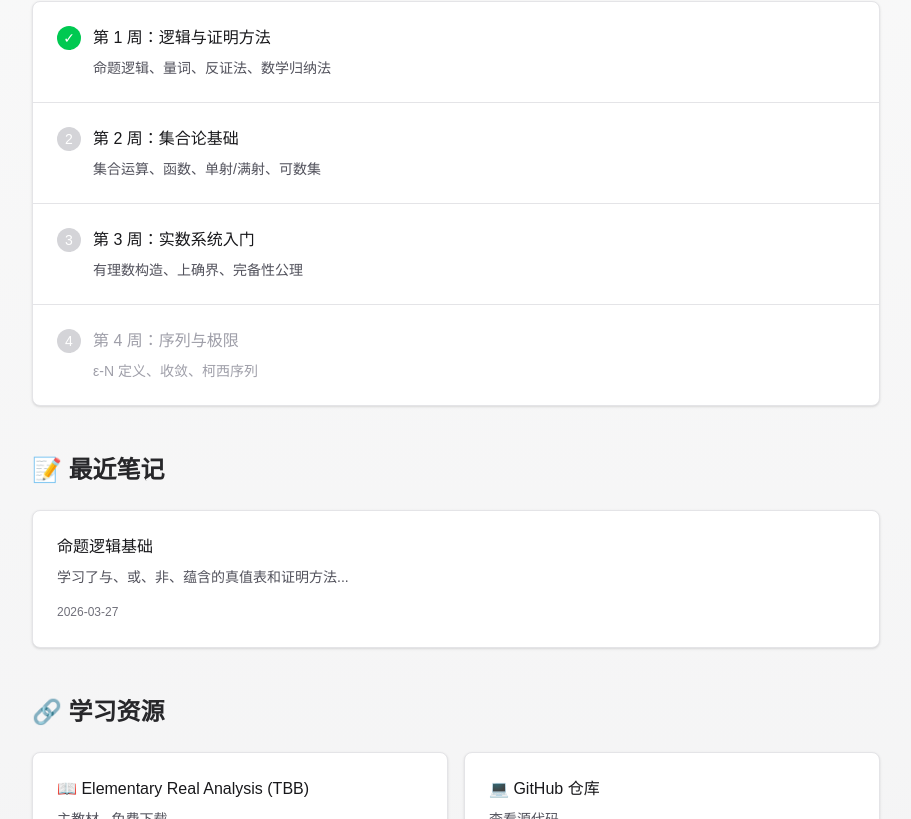
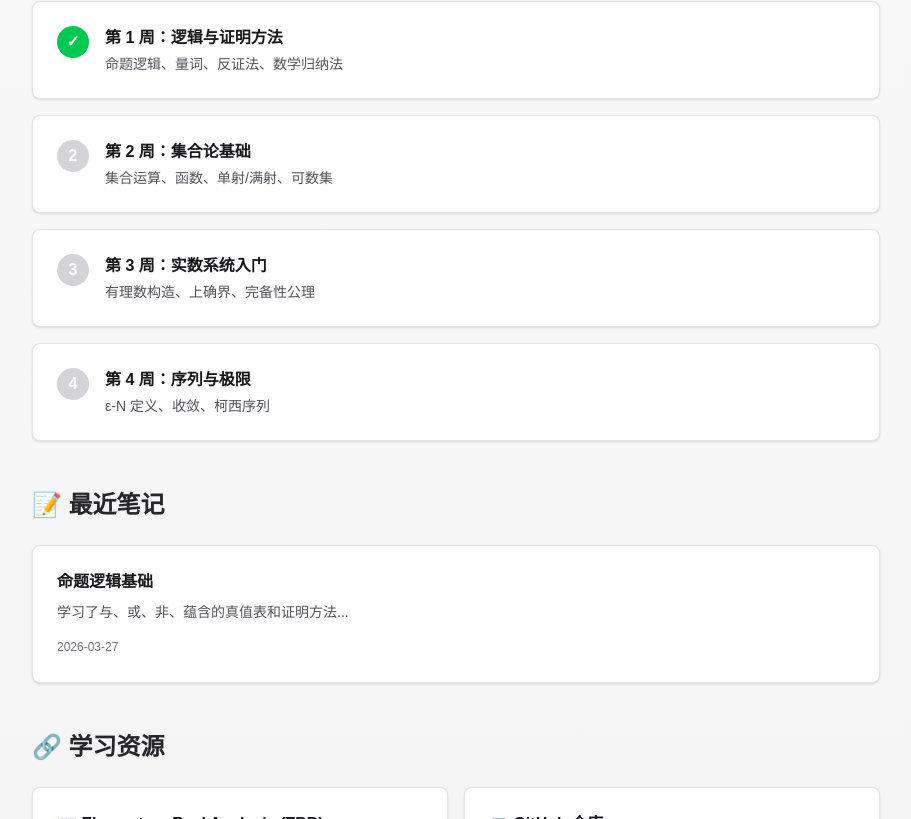
Before and after one commit to jasmineh9992-debug/math-learning, a Next.js app: page / in a window 1280 px wide. Shown: the part 501-1320 px from the top of the page, without its empty margins (184-1095 px from the left). Built offline with nearby package versions, Linux system fonts and the light colour scheme.

Commit message:
重构：动态加载狐狸宠物脚本 🦊

```diff
--- a/app/page.tsx
+++ b/app/page.tsx
@@ -6,14 +6,42 @@ export default function Home() {
   const [foxLoaded, setFoxLoaded] = useState(false);
 
   useEffect(() => {
-    // 初始化狐狸宠物
-    if (typeof window !== "undefined" && (window as any).initFoxPet) {
-      (window as any).initFoxPet();
-      setFoxLoaded(true);
-      console.log("🦊 狐狸宠物已初始化!");
-    } else {
-      console.log("❌ 狐狸宠物脚本未加载");
-    }
+    // 加载狐狸宠物脚本
+    const loadFoxPet = () => {
+      // 检查是否已经加载
+      if ((window as any).initFoxPet) {
+        (window as any).initFoxPet();
+        setFoxLoaded(true);
+        console.log("🦊 狐狸宠物已初始化!");
+        return;
+      }
+
+      // 动态加载脚本
+      const script = document.createElement("script");
+      script.src = "/fox-pet.js";
+      script.async = true;
+      script.onload = () => {
+        if ((window as any).initFoxPet) {
+          (window as any).initFoxPet();
+          setFoxLoaded(true);
+          console.log("🦊 狐狸宠物脚本加载成功!");
+        }
+      };
+      script.onerror = () => {
+        console.error("❌ 狐狸宠物脚本加载失败");
+      };
+      document.body.appendChild(script);
+    };
+
+    loadFoxPet();
+
+    return () => {
+      // 清理
+      const script = document.querySelector('script[src="/fox-pet.js"]');
+      if (script) {
+        script.remove();
+      }
+    };
   }, []);
 
   return (
@@ -76,34 +104,61 @@ export default function Home() {
           <h2 className="text-2xl font-semibold text-zinc-800 dark:text-zinc-200 mb-6">
             📖 当前进度
           </h2>
-          <div className="bg-white dark:bg-zinc-800 rounded-lg shadow-sm border border-zinc-200 dark:border-zinc-700 overflow-hidden">
-            <div className="p-6 border-b border-zinc-200 dark:border-zinc-700">
-              <div className="flex items-center gap-3 mb-2">
-                <span className="w-6 h-6 rounded-full bg-green-500 flex items-center justify-center text-white text-sm">✓</span>
-                <h3 className="font-medium text-zinc-900 dark:text-zinc-100">第 1 周：逻辑与证明方法</h3>
+          <div className="space-y-4">
+            <div className="p-6 bg-white dark:bg-zinc-800 rounded-lg shadow-sm border border-zinc-200 dark:border-zinc-700 flex items-start gap-4">
+              <div className="flex-shrink-0 w-8 h-8 rounded-full bg-green-500 flex items-center justify-center text-white font-bold">
+                ✓
               </div>
-              <p className="text-sm text-zinc-600 dark:text-zinc-400 ml-9">命题逻辑、量词、反证法、数学归纳法</p>
+              <div className="flex-1">
+                <h3 className="font-semibold text-zinc-900 dark:text-zinc-100 mb-1">
+                  第 1 周：逻辑与证明方法
+                </h3>
+                <p className="text-sm text-zinc-600 dark:text-zinc-400">
+                  命题逻辑、量词、反证法、数学归纳法
+                </p>
+              </div>
             </div>
-            <div className="p-6 border-b border-zinc-200 dark:border-zinc-700">
-              <div className="flex items-center gap-3 mb-2">
-                <span className="w-6 h-6 rounded-full bg-zinc-300 dark:bg-zinc-600 flex items-center justify-center text-white text-sm">2</span>
-                <h3 className="font-medium text-zinc-900 dark:text-zinc-100">第 2 周：集合论基础</h3>
+
+            <div className="p-6 bg-white dark:bg-zinc-800 rounded-lg shadow-sm border border-zinc-200 dark:border-zinc-700 flex items-start gap-4">
+              <div className="flex-shrink-0 w-8 h-8 rounded-full bg-zinc-300 dark:bg-zinc-600 flex items-center justify-center text-white font-bold">
+                2
               </div>
-              <p className="text-sm text-zinc-600 dark:text-zinc-400 ml-9">集合运算、函数、单射/满射、可数集</p>
+              <div className="flex-1">
+                <h3 className="font-semibold text-zinc-900 dark:text-zinc-100 mb-1">
+                  第 2 周：集合论基础
+                </h3>
+                <p className="text-sm text-zinc-600 dark:text-zinc-400">
+                  集合运算、函数、单射/满射、可数集
+                </p>
+              </div>
             </div>
-            <div className="p-6 border-b border-zinc-200 dark:border-zinc-700">
-              <div className="flex items-center gap-3 mb-2">
-                <span className="w-6 h-6 rounded-full bg-zinc-300 dark:bg-zinc-600 flex items-center justify-center text-white text-sm">3</span>
-                <h3 className="font-medium text-zinc-900 dark:text-zinc-100">第 3 周：实数系统入门</h3>
+
+            <div className="p-6 bg-white dark:bg-zinc-800 rounded-lg shadow-sm border border-zinc-200 dark:border-zinc-700 flex items-start gap-4">
+              <div className="flex-shrink-0 w-8 h-8 rounded-full bg-zinc-300 dark:bg-zinc-600 flex items-center justify-center text-white font-bold">
+                3
               </div>
-              <p className="text-sm text-zinc-600 dark:text-zinc-400 ml-9">有理数构造、上确界、完备性公理</p>
+              <div className="flex-1">
+                <h3 className="font-semibold text-zinc-900 dark:text-zinc-100 mb-1">
+                  第 3 周：实数系统入门
+                </h3>
+                <p className="text-sm text-zinc-600 dark:text-zinc-400">
+                  有理数构造、上确界、完备性公理
+                </p>
+              </div>
             </div>
-            <div className="p-6">
-              <div className="flex items-center gap-3 mb-2">
-                <span className="w-6 h-6 rounded-full bg-zinc-300 dark:bg-zinc-600 flex items-center justify-center text-white text-sm">4</span>
-                <h3 className="font-medium text-zinc-400 dark:text-zinc-500">第 4 周：序列与极限</h3>
+
+            <div className="p-6 bg-white dark:bg-zinc-800 rounded-lg shadow-sm border border-zinc-200 dark:border-zinc-700 flex items-start gap-4">
+              <div className="flex-shrink-0 w-8 h-8 rounded-full bg-zinc-300 dark:bg-zinc-600 flex items-center justify-center text-white font-bold">
+                4
               </div>
-              <p className="text-sm text-zinc-400 dark:text-zinc-500 ml-9">ε-N 定义、收敛、柯西序列</p>
+              <div className="flex-1">
+                <h3 className="font-semibold text-zinc-900 dark:text-zinc-100 mb-1">
+                  第 4 周：序列与极限
+                </h3>
+                <p className="text-sm text-zinc-600 dark:text-zinc-400">
+                  ε-N 定义、收敛、柯西序列
+                </p>
+              </div>
             </div>
           </div>
         </section>
@@ -113,13 +168,15 @@ export default function Home() {
           <h2 className="text-2xl font-semibold text-zinc-800 dark:text-zinc-200 mb-6">
             📝 最近笔记
           </h2>
-          <div className="space-y-4">
-            <a href="/notes/logic" className="block p-6 bg-white dark:bg-zinc-800 rounded-lg shadow-sm border border-zinc-200 dark:border-zinc-700 hover:border-zinc-400 dark:hover:border-zinc-500 transition-colors">
-              <h3 className="font-medium text-zinc-900 dark:text-zinc-100 mb-2">命题逻辑基础</h3>
-              <p className="text-sm text-zinc-600 dark:text-zinc-400 mb-3">学习了与、或、非、蕴含的真值表和证明方法...</p>
-              <span className="text-xs text-zinc-500 dark:text-zinc-500">2026-03-27</span>
-            </a>
-          </div>
+          <a href="/notes/logic" className="block p-6 bg-white dark:bg-zinc-800 rounded-lg shadow-sm border border-zinc-200 dark:border-zinc-700 hover:shadow-md transition-shadow">
+            <h3 className="font-semibold text-zinc-900 dark:text-zinc-100 mb-2">
+              命题逻辑基础
+            </h3>
+            <p className="text-sm text-zinc-600 dark:text-zinc-400 mb-3">
+              学习了与、或、非、蕴含的真值表和证明方法...
+            </p>
+            <span className="text-xs text-zinc-500">2026-03-27</span>
+          </a>
         </section>
 
         {/* 学习资源 */}
@@ -132,18 +189,22 @@ export default function Home() {
               href="https://classicalrealanalysis.info/com/documents/TBB-AllChapters-Landscape.pdf"
               target="_blank"
               rel="noopener noreferrer"
-              className="p-6 bg-white dark:bg-zinc-800 rounded-lg shadow-sm border border-zinc-200 dark:border-zinc-700 hover:border-zinc-400 dark:hover:border-zinc-500 transition-colors"
+              className="p-6 bg-white dark:bg-zinc-800 rounded-lg shadow-sm border border-zinc-200 dark:border-zinc-700 hover:shadow-md transition-shadow"
             >
-              <h3 className="font-medium text-zinc-900 dark:text-zinc-100 mb-2">📖 Elementary Real Analysis (TBB)</h3>
+              <h3 className="font-semibold text-zinc-900 dark:text-zinc-100 mb-2">
+                📖 Elementary Real Analysis (TBB)
+              </h3>
               <p className="text-sm text-zinc-600 dark:text-zinc-400">主教材 - 免费下载</p>
             </a>
             <a
               href="https://github.com/jasmineh9992-debug/math-learning"
               target="_blank"
               rel="noopener noreferrer"
-              className="p-6 bg-white dark:bg-zinc-800 rounded-lg shadow-sm border border-zinc-200 dark:border-zinc-700 hover:border-zinc-400 dark:hover:border-zinc-500 transition-colors"
+              className="p-6 bg-white dark:bg-zinc-800 rounded-lg shadow-sm border border-zinc-200 dark:border-zinc-700 hover:shadow-md transition-shadow"
             >
-              <h3 className="font-medium text-zinc-900 dark:text-zinc-100 mb-2">💻 GitHub 仓库</h3>
+              <h3 className="font-semibold text-zinc-900 dark:text-zinc-100 mb-2">
+                💻 GitHub 仓库
+              </h3>
               <p className="text-sm text-zinc-600 dark:text-zinc-400">查看源代码</p>
             </a>
           </div>
@@ -158,7 +219,7 @@ export default function Home() {
       </main>
 
       {/* 狐狸宠物容器 */}
-      <div id="fox-pet-container" />
+      <div id="fox-pet-container" className="fixed bottom-5 right-5 w-32 h-32 z-[999999]" />
     </div>
   );
 }
```
